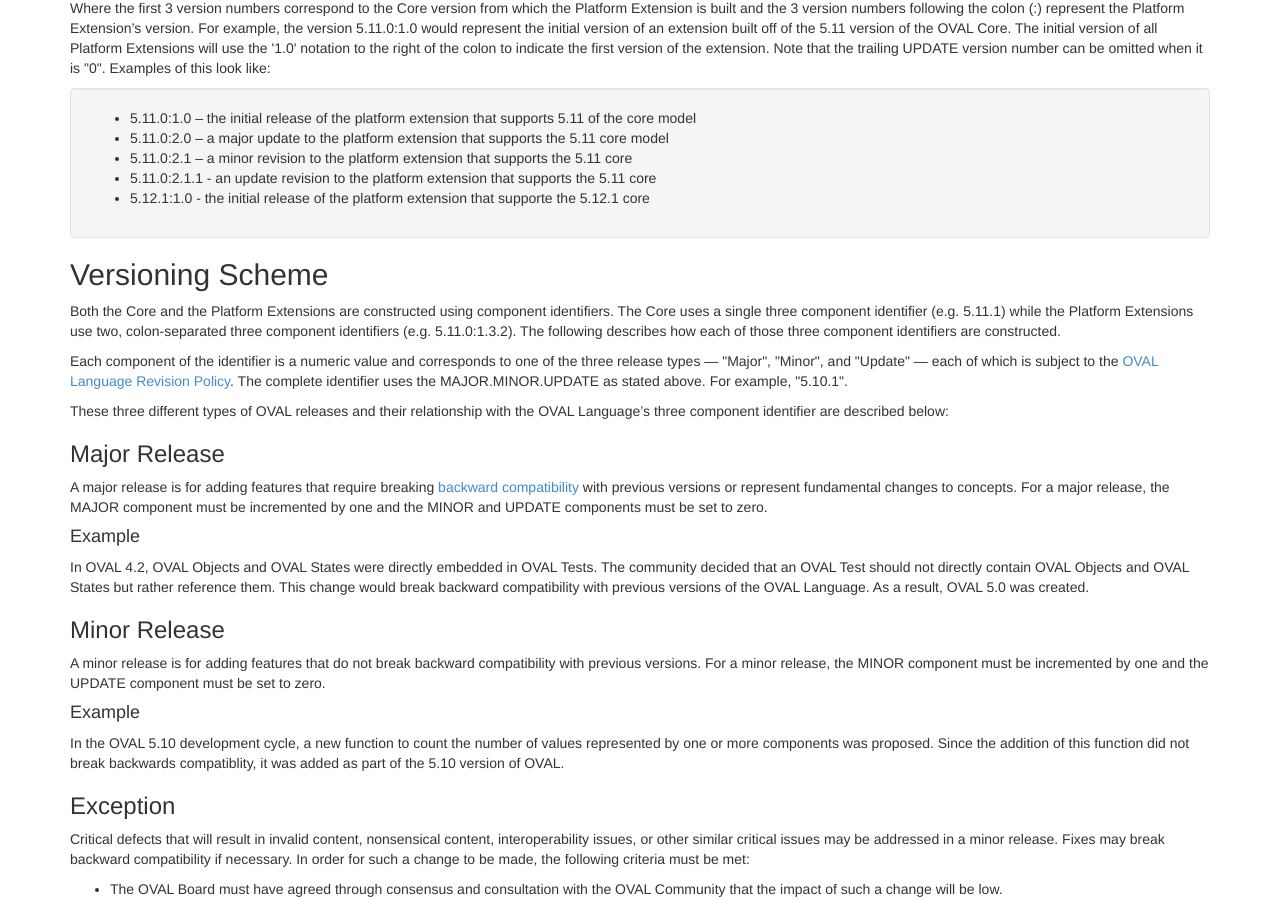
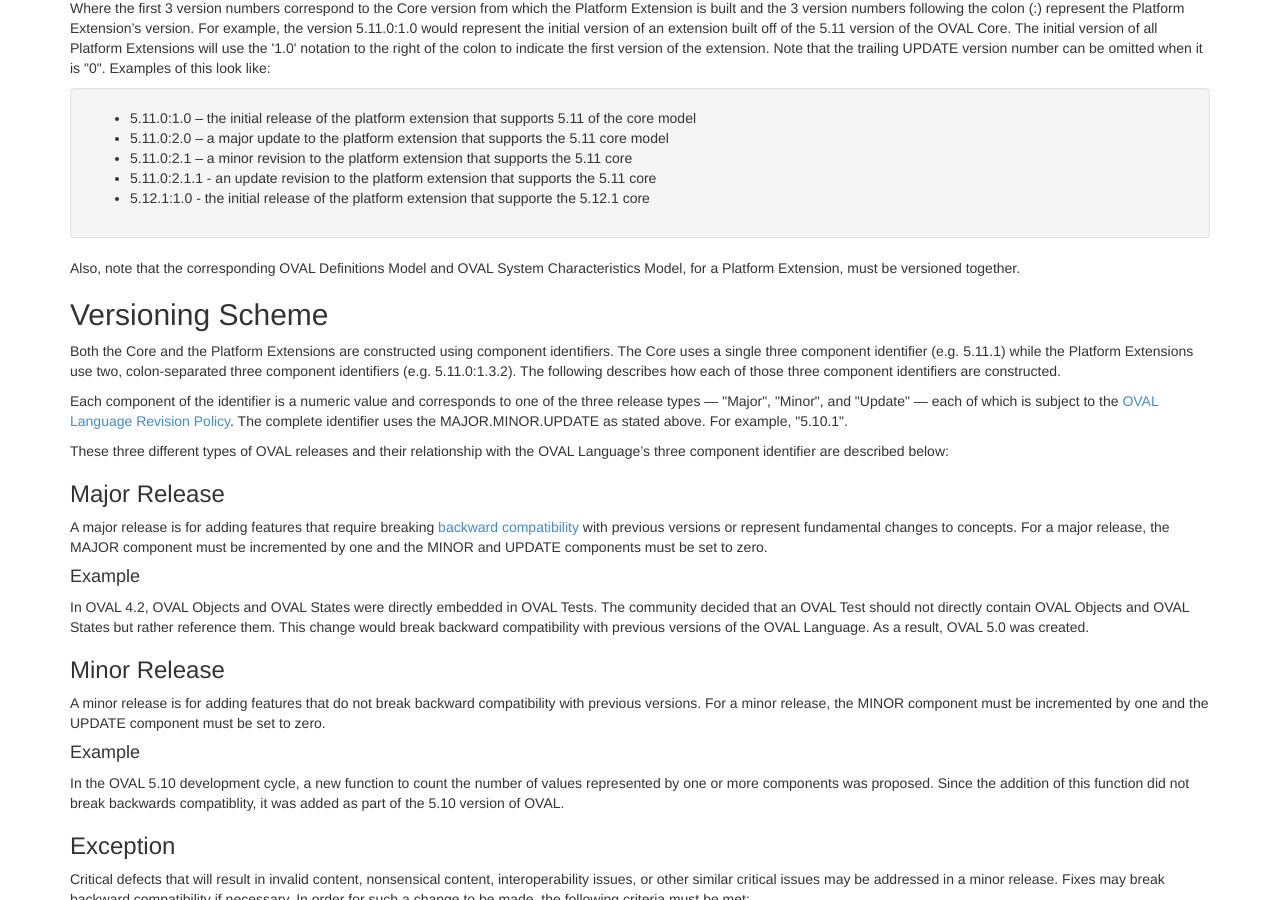
Before and after one commit to OVALProject/ovalproject.github.io, a Jekyll site: the page built from documentation/policy/versioning/index.md, in a window 1280 px wide and 900 px high, scrolled down 821 px. Built offline with Jekyll 4.4.1, drawn with Linux system fonts in a browser that asks for light colours; Markdown is read by kramdown in place of the engine named in the settings.

Commit message:
Update index.md
Updated the versioning policy such that it states that the corresponding <platform>-definitions-schema and <platform>-system-characteristics-schema will be versioned together.

```diff
--- a/documentation/policy/versioning/index.md
+++ b/documentation/policy/versioning/index.md
@@ -65,6 +65,8 @@ number can be omitted when it is "0".  Examples of this look like:</p>
 		<li>5.12.1:1.0 - the initial release of the platform extension that supporte the 5.12.1 core</li>
 	</ul>
 </div></p>
+
+Also, note that the corresponding OVAL Definitions Model and OVAL System Characteristics Model, for a Platform Extension, must be versioned together.
 
 <h2>Versioning Scheme</h2>
 
```
